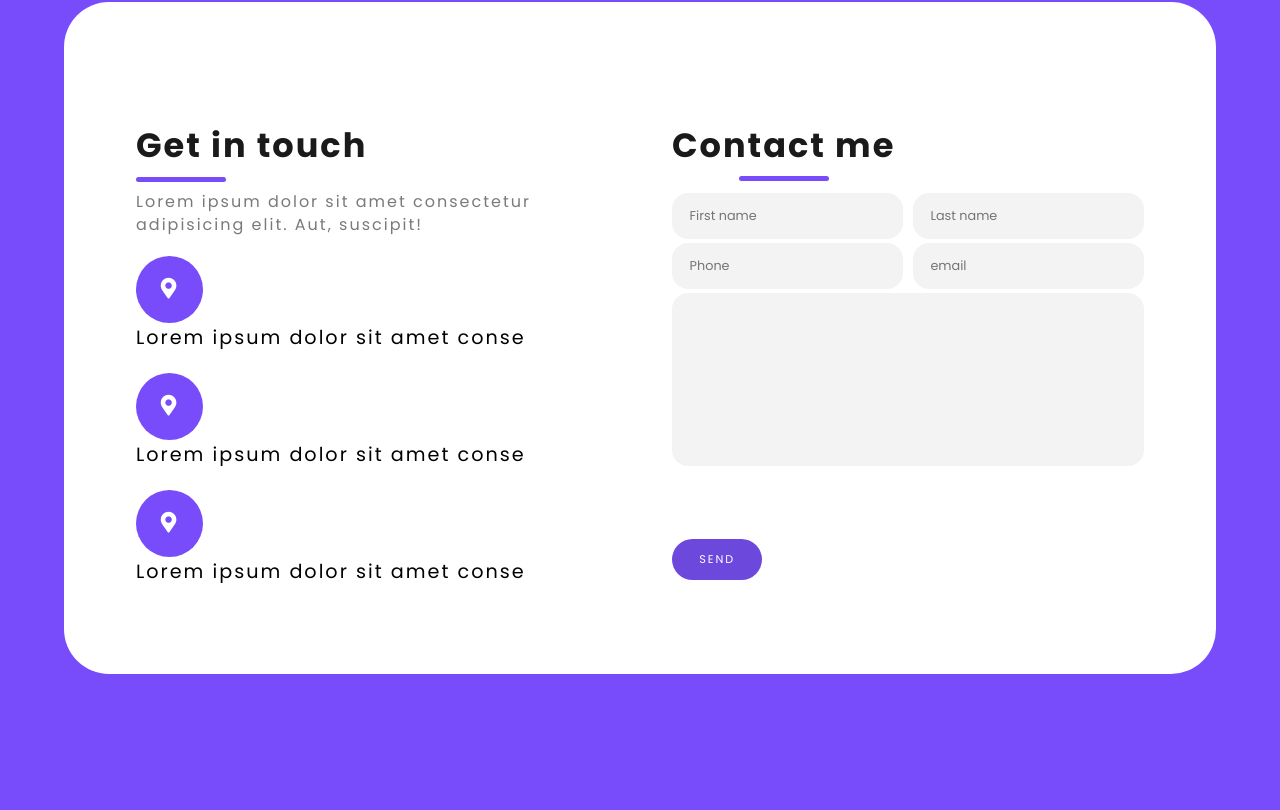
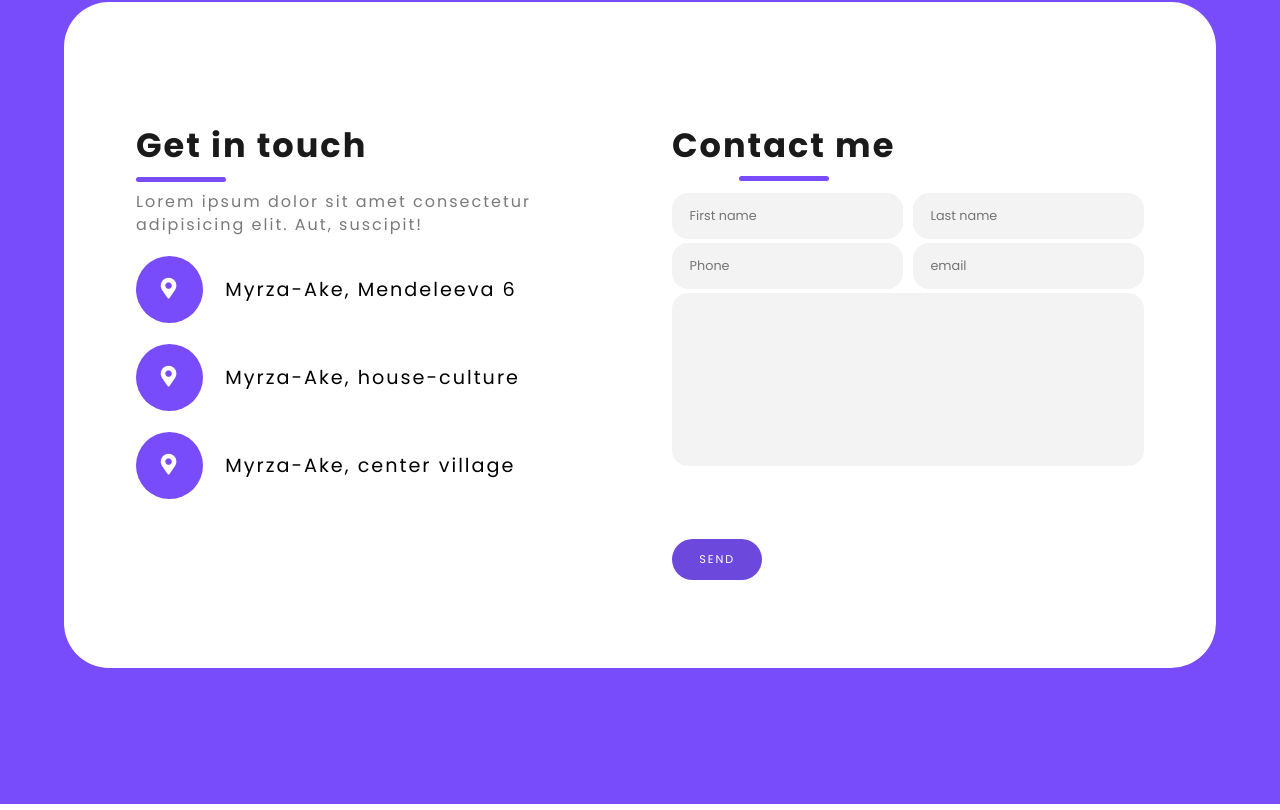
Before and after one commit to Elmir-Surkeev/about-me, a plain HTML site: page index.html in a window 1280 px wide. Shown: the part 6312-7122 px from the top of the page. Drawn offline with nearby package versions, Linux system fonts and the light colour scheme.

Commit message:
changed data index.html

```diff
--- a/index.html
+++ b/index.html
@@ -460,7 +460,7 @@
                               <i class="fas fa-map-marker-alt"></i>
                            </div>
                            <div class="info-text">
-                              Lorem ipsum dolor sit amet conse
+                              Myrza-Ake, Mendeleeva 6
                            </div>
                         </div>
                         <div class="information">
@@ -468,7 +468,7 @@
                               <i class="fas fa-map-marker-alt"></i>
                            </div>
                            <div class="info-text">
-                              Lorem ipsum dolor sit amet conse
+                              Myrza-Ake, house-culture
                            </div>
                         </div>
                         <div class="information">
@@ -476,7 +476,7 @@
                               <i class="fas fa-map-marker-alt"></i>
                            </div>
                            <div class="info-text">
-                              Lorem ipsum dolor sit amet conse
+                              Myrza-Ake, center village
                            </div>
                         </div>
 
```
